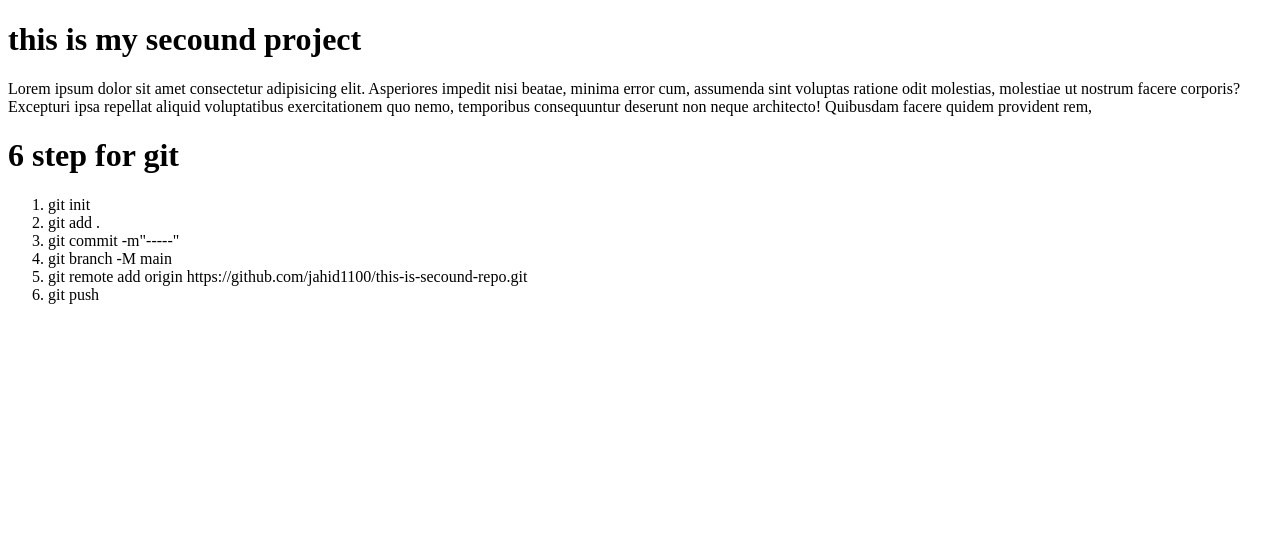
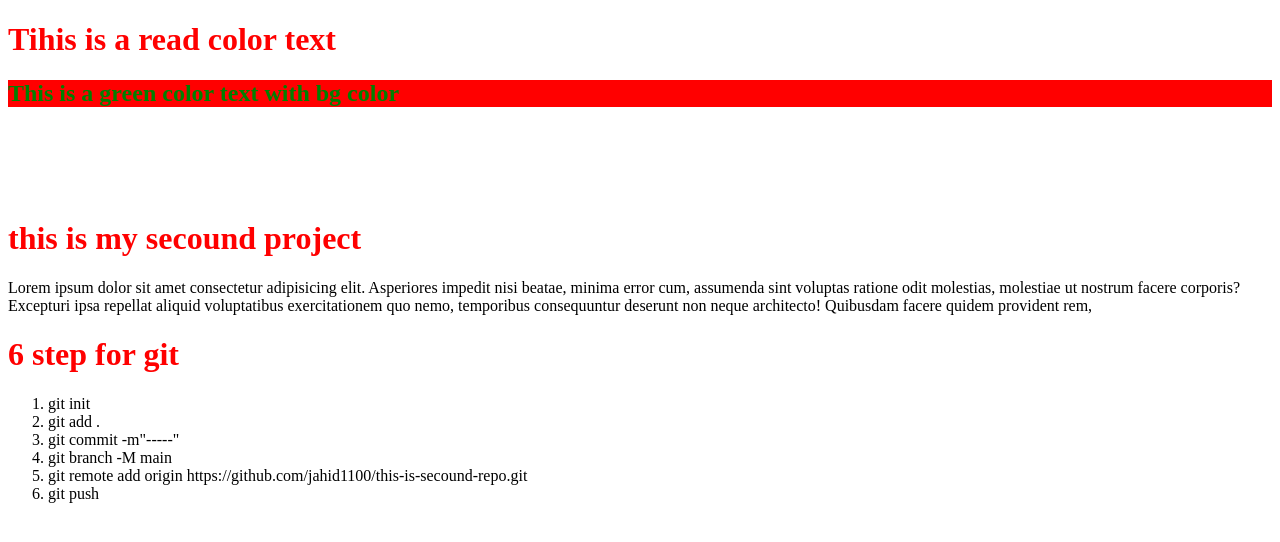
Before and after one commit to jahid1100/this-is-secound-repo, a plain HTML site: page index.html in a window 1280 px wide. Drawn offline with Linux system fonts and the light colour scheme.

Commit message:
somthing changes comes

```diff
--- /dev/null
+++ b/css/style.css
@@ -0,0 +1,8 @@
+h1{
+    color: red;
+}
+
+h2{
+    color: green;
+    background-color: red;
+}
--- a/index.html
+++ b/index.html
@@ -5,8 +5,16 @@
     <meta http-equiv="X-UA-Compatible" content="IE=edge">
     <meta name="viewport" content="width=device-width, initial-scale=1.0">
     <title>secound time try kortasi without error</title>
+    <link rel="stylesheet" href="./css/style.css">
 </head>
 <body>
+    <h1>Tihis is a read color text</h1>
+    <h2>This is a green color text with bg color</h2>
+
+    <br>
+    <br>
+    <br>
+    <br>
     <h1>this is my secound project </h1>
     <p>Lorem ipsum dolor sit amet consectetur adipisicing elit. Asperiores impedit nisi beatae, minima error cum, assumenda sint voluptas ratione odit molestias, molestiae ut nostrum facere corporis? Excepturi ipsa repellat aliquid voluptatibus exercitationem quo nemo, temporibus consequuntur deserunt non neque architecto! Quibusdam facere quidem provident rem, </p>
     <div>
```
